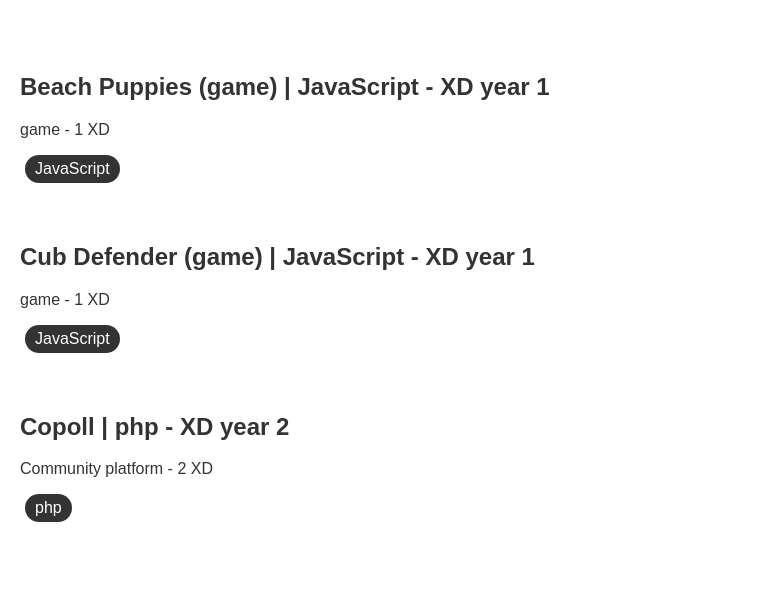
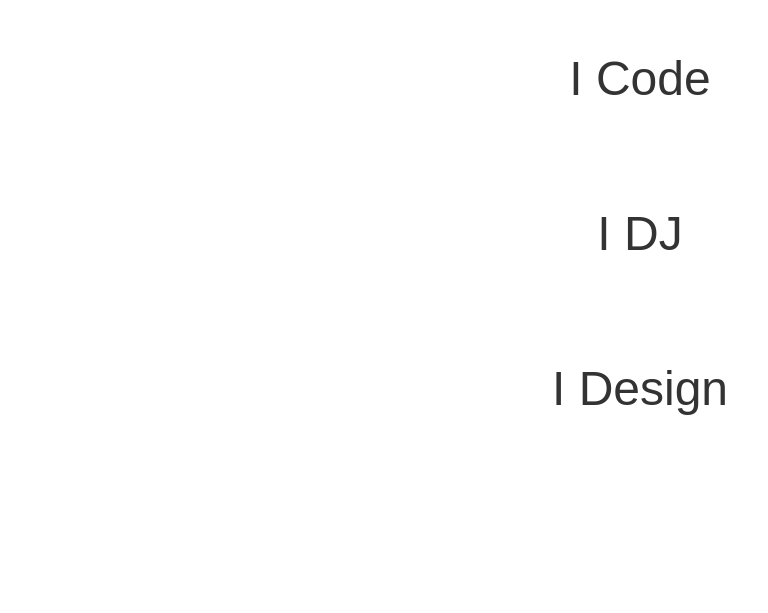
Before and after one commit to yoyoplayer12/react-portfolio, a React (Create React App) app: page / in a window 1280 px wide. Shown: the part 1067-1680 px from the top of the page, without its empty margins (0-768 px from the left). Built offline with nearby package versions, Linux system fonts and the light colour scheme.

Commit message:
Feat: styling

```diff
--- a/src/index.css
+++ b/src/index.css
@@ -12,6 +12,13 @@ code {
   font-family: source-code-pro, Menlo, Monaco, Consolas, 'Courier New',
     monospace;
 }
+.section{
+  min-height: 100vh;
+  display: flex;
+  justify-content: center;
+  align-items: center;
+  flex-direction: column;
+}
 h1,
 a.fp-title{
   color: #333;
@@ -23,6 +30,18 @@ a.fp-title{
   text-decoration: none;
 }
 a.fp-title:hover{
+  text-decoration: underline;
+}
+a.mini-link-title{
+  color: #333;
+  font-size: 3em;
+  font-weight: 300;
+  text-align: center;
+  margin: 0;
+  padding: 50px;
+  text-decoration: none;
+}
+a.mini-link-title:hover{
   text-decoration: underline;
 }
 .viewheight-centered-block{
--- a/src/pages/Home.js
+++ b/src/pages/Home.js
@@ -8,7 +8,9 @@ function Home(props) {
                 <a href="#section-1" className='fp-title'>{props.title}</a>
             </div>
             <div className='section' id='section-1'>
-
+                <a href="#section-code" className='mini-link-title'>I Code</a>
+                <a href="#section-dj" className='mini-link-title'>I DJ</a>
+                <a href="#section-design" className='mini-link-title'>I Design</a>
             </div>
             <div className='section' id='section-code'>
                 <Achievement title="Beach Puppies (game) | JavaScript - XD year 1" link="https://yorickdv.be/projects/1IMD/BeachPuppies/game.html" type="game" place="1 XD" language="JavaScript" />
```
